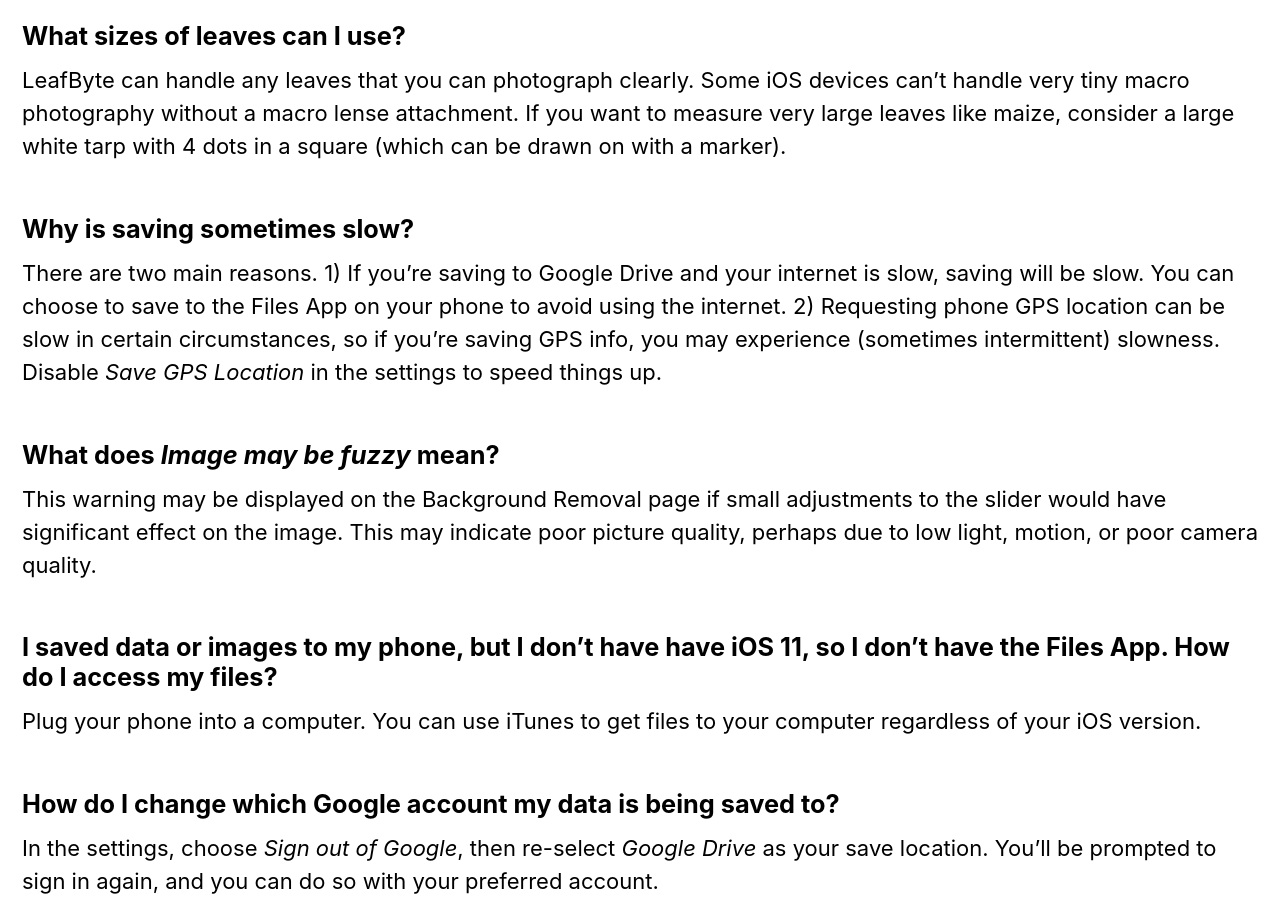
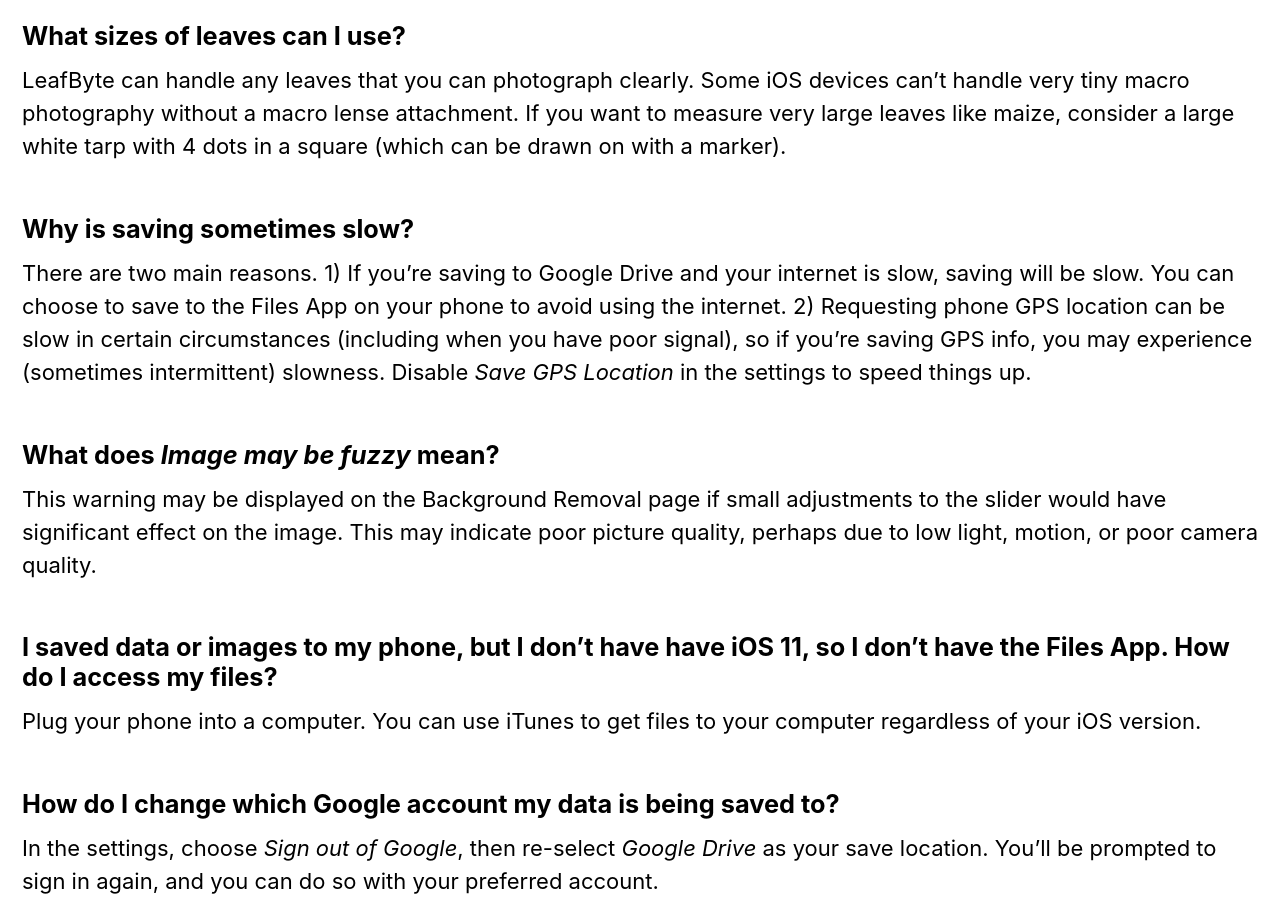
Before and after one commit to Zoegp/zoegp.github.io, a Jekyll site: the page built from leafbyte-faqs.md, in a window 1280 px wide and 900 px high, scrolled down 4286 px. Built offline with Jekyll 4.4.1, drawn with Linux system fonts in a browser that asks for light colours; cached includes are drawn as plain includes; nearby versions of some CDN libraries.

Commit message:
Update leafbyte-faqs.md

```diff
--- a/leafbyte-faqs.md
+++ b/leafbyte-faqs.md
@@ -78,7 +78,7 @@ When drawing in missing margins on dentate leaves, you can just draw a straight
 LeafByte can handle any leaves that you can photograph clearly. Some iOS devices can’t handle very tiny macro photography without a macro lense attachment. If you want to measure very large leaves like maize, consider a large white tarp with 4 dots in a square (which can be drawn on with a marker).
 
 ##### Why is saving sometimes slow?
-There are two main reasons. 1) If you're saving to Google Drive and your internet is slow, saving will be slow. You can choose to save to the Files App on your phone to avoid using the internet. 2) Requesting phone GPS location can be slow in certain circumstances, so if you're saving GPS info, you may experience (sometimes intermittent) slowness. Disable *Save GPS Location* in the settings to speed things up.
+There are two main reasons. 1) If you're saving to Google Drive and your internet is slow, saving will be slow. You can choose to save to the Files App on your phone to avoid using the internet. 2) Requesting phone GPS location can be slow in certain circumstances (including when you have poor signal), so if you're saving GPS info, you may experience (sometimes intermittent) slowness. Disable *Save GPS Location* in the settings to speed things up.
 
 ##### What does *Image may be fuzzy* mean?
 This warning may be displayed on the Background Removal page if small adjustments to the slider would have significant effect on the image. This may indicate poor picture quality, perhaps due to low light, motion, or poor camera quality.
```
